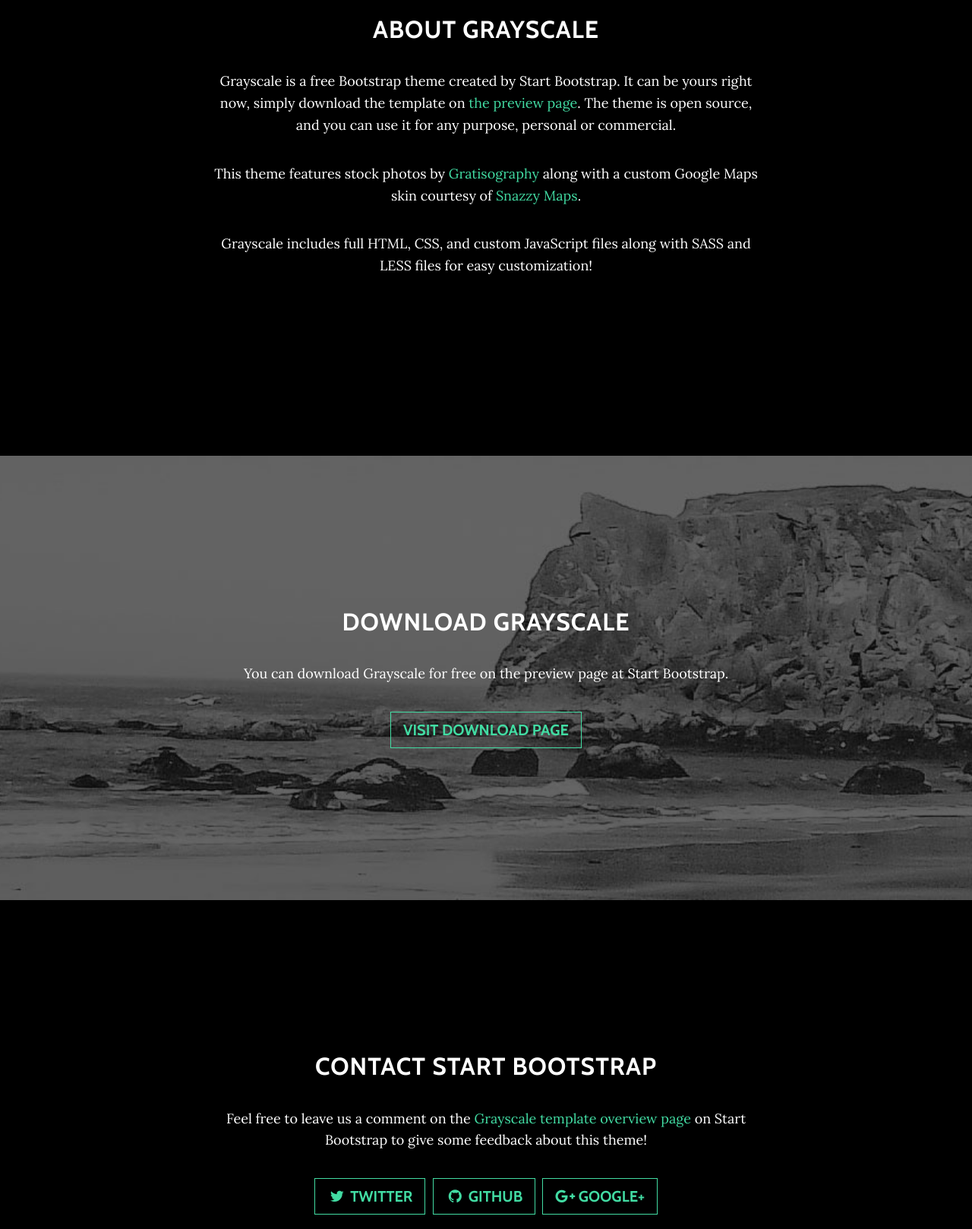
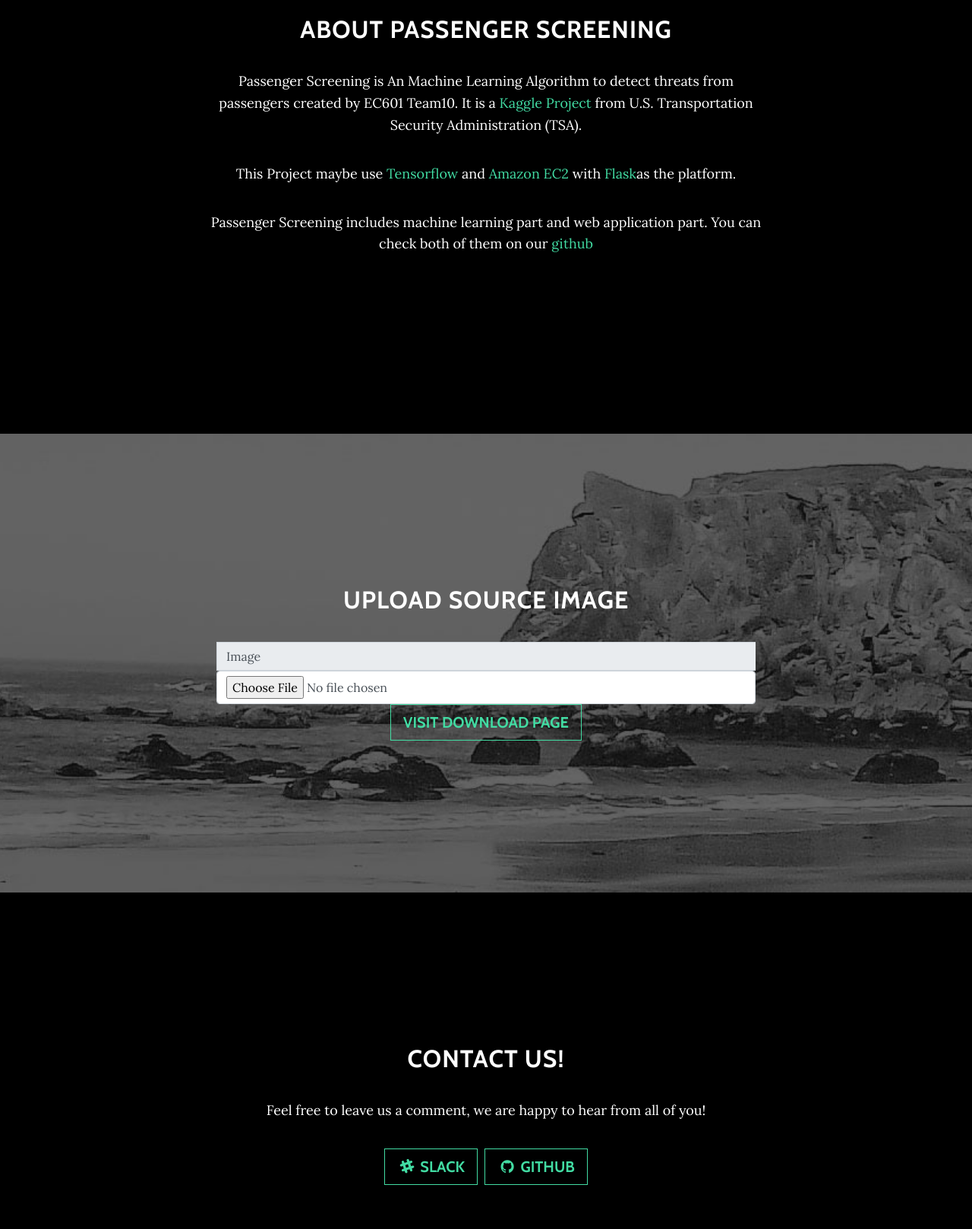
Before and after one commit to leonjia0112/ec601_passenger_screening, a plain HTML site: page web/templates/index.html in a window 1280 px wide. Shown: the part 980-2598 px from the top of the page at 76% size. Drawn offline with nearby package versions, Linux system fonts and the light colour scheme; some packages are replaced by stand-ins of ours.

Commit message:
update index

```diff
--- a/web/templates/index.html
+++ b/web/templates/index.html
@@ -8,7 +8,7 @@
     <meta name="description" content="">
     <meta name="author" content="Team10">
 
-    <title>Grayscale - Start Bootstrap Theme</title>
+    <title>Passenger Screening</title>
 
     <!-- Bootstrap core CSS -->
     <link href="../static/vendor/bootstrap/css/bootstrap.min.css" rel="stylesheet">
@@ -28,7 +28,7 @@
     <!-- Navigation -->
     <nav class="navbar navbar-expand-lg navbar-light fixed-top" id="mainNav">
       <div class="container">
-        <a class="navbar-brand js-scroll-trigger" href="#page-top">Start Bootstrap</a>
+        <a class="navbar-brand js-scroll-trigger" href="#page-top">BU ECE EC601</a>
         <button class="navbar-toggler navbar-toggler-right" type="button" data-toggle="collapse" data-target="#navbarResponsive" aria-controls="navbarResponsive" aria-expanded="false" aria-label="Toggle navigation">
           Menu
           <i class="fa fa-bars"></i>
@@ -39,7 +39,7 @@
               <a class="nav-link js-scroll-trigger" href="#about">About</a>
             </li>
             <li class="nav-item">
-              <a class="nav-link js-scroll-trigger" href="#download">Download</a>
+              <a class="nav-link js-scroll-trigger" href="#download">Upload</a>
             </li>
             <li class="nav-item">
               <a class="nav-link js-scroll-trigger" href="#contact">Contact</a>
@@ -55,9 +55,9 @@
         <div class="container">
           <div class="row">
             <div class="col-lg-8 mx-auto">
-              <h1 class="brand-heading">Grayscale</h1>
-              <p class="intro-text">A free, responsive, one page Bootstrap theme.
-                <br>Created by Start Bootstrap.</p>
+              <h1 class="brand-heading">Passenger Screening</h1>
+              <p class="intro-text">An Machine Learning Algorithm to detect threats from passengers.
+                <br>Created by EC601 Team10</p>
               <a href="#about" class="btn btn-circle js-scroll-trigger">
                 <i class="fa fa-angle-double-down animated"></i>
               </a>
@@ -72,14 +72,14 @@
       <div class="container">
         <div class="row">
           <div class="col-lg-8 mx-auto">
-            <h2>About Grayscale</h2>
-            <p>Grayscale is a free Bootstrap theme created by Start Bootstrap. It can be yours right now, simply download the template on
-              <a href="http://startbootstrap.com/template-overviews/grayscale/">the preview page</a>. The theme is open source, and you can use it for any purpose, personal or commercial.</p>
-            <p>This theme features stock photos by
-              <a href="http://gratisography.com/">Gratisography</a>
-              along with a custom Google Maps skin courtesy of
-              <a href="http://snazzymaps.com/">Snazzy Maps</a>.</p>
-            <p>Grayscale includes full HTML, CSS, and custom JavaScript files along with SASS and LESS files for easy customization!</p>
+            <h2>About Passenger Screening</h2>
+            <p>Passenger Screening is An Machine Learning Algorithm to detect threats from passengers created by EC601 Team10. It is a
+              <a href="https://www.kaggle.com/c/passenger-screening-algorithm-challenge">Kaggle Project</a> from U.S. Transportation Security Administration (TSA).</p>
+            <p>This Project maybe use
+              <a href="https://www.tensorflow.org">Tensorflow</a> and
+              <a href="https://aws.amazon.com/ec2/">Amazon EC2</a> with
+              <a href="http://flask.pocoo.org">Flask</a>as the platform.</p>
+            <p>Passenger Screening includes machine learning part and web application part. You can check both of them on our <a href="https://github.com/leonjia0112/ec601_passenger_screening">github</a></p>
           </div>
         </div>
       </div>
@@ -89,9 +89,10 @@
     <section id="download" class="download-section content-section text-center">
       <div class="container">
         <div class="col-lg-8 mx-auto">
-          <h2>Download Grayscale</h2>
-          <p>You can download Grayscale for free on the preview page at Start Bootstrap.</p>
-          <a href="http://startbootstrap.com/template-overviews/grayscale/" class="btn btn-default btn-lg">Visit Download Page</a>
+          <h2>Upload Source Image</h2>
+          <span class="input-group-addon">Image</span>
+          <input type="file" class="form-control" placeholder="Image Name" id ="imageName" accept="image/*">
+          <button class="btn btn-default btn-lg" id="submit">Visit Download Page</button>
         </div>
       </div>
     </section>
@@ -101,42 +102,30 @@
       <div class="container">
         <div class="row">
           <div class="col-lg-8 mx-auto">
-            <h2>Contact Start Bootstrap</h2>
-            <p>Feel free to leave us a comment on the
-              <a href="http://startbootstrap.com/template-overviews/grayscale/">Grayscale template overview page</a>
-              on Start Bootstrap to give some feedback about this theme!</p>
+            <h2>Contact Us!</h2>
+            <p>Feel free to leave us a comment, we are happy to hear from all of you!</p>
             <ul class="list-inline banner-social-buttons">
               <li class="list-inline-item">
-                <a href="https://twitter.com/SBootstrap" class="btn btn-default btn-lg">
-                  <i class="fa fa-twitter fa-fw"></i>
-                  <span class="network-name">Twitter</span>
+                <a href="https://ec601-team14.slack.com/messages/C750FSA4D/" class="btn btn-default btn-lg">
+                  <i class="fa fa-slack fa-fw"></i>
+                  <span class="network-name">Slack</span>
                 </a>
               </li>
               <li class="list-inline-item">
-                <a href="https://github.com/BlackrockDigital/startbootstrap" class="btn btn-default btn-lg">
+                <a href="https://github.com/leonjia0112/ec601_passenger_screening" class="btn btn-default btn-lg">
                   <i class="fa fa-github fa-fw"></i>
                   <span class="network-name">Github</span>
                 </a>
-              </li>
-              <li class="list-inline-item">
-                <a href="https://plus.google.com/+Startbootstrap/posts" class="btn btn-default btn-lg">
-                  <i class="fa fa-google-plus fa-fw"></i>
-                  <span class="network-name">Google+</span>
-                </a>
-              </li>
             </ul>
           </div>
         </div>
       </div>
     </section>
 
-    <!-- Map Section -->
-    <div id="map"></div>
-
     <!-- Footer -->
     <footer>
       <div class="container text-center">
-        <p>Copyright &copy; Your Website 2017</p>
+        <p>Copyright &copy; EC601 Team10 2017</p>
       </div>
     </footer>
 
@@ -147,9 +136,6 @@
     <!-- Plugin JavaScript -->
     <script src="../static/vendor/jquery-easing/jquery.easing.min.js"></script>
 
-    <!-- Google Maps API Key - Use your own API key to enable the map feature. More information on the Google Maps API can be found at https://developers.google.com/maps/ -->
-    <script src="https://maps.googleapis.com/maps/api/js?key=AIzaSyCRngKslUGJTlibkQ3FkfTxj3Xss1UlZDA&sensor=false"></script>
-
     <!-- Custom scripts for this template -->
     <script src="../static/js/grayscale.min.js"></script>
 
```
